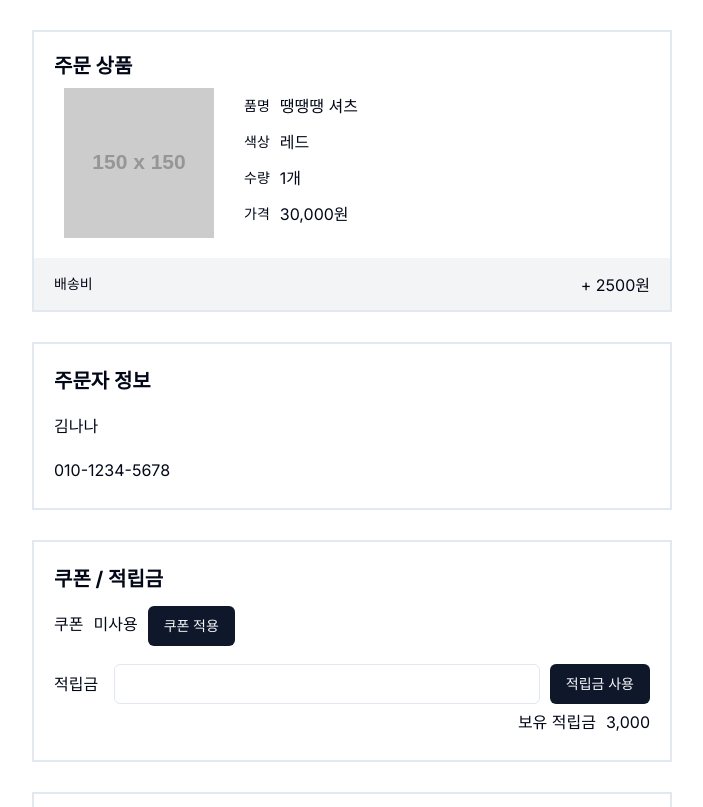
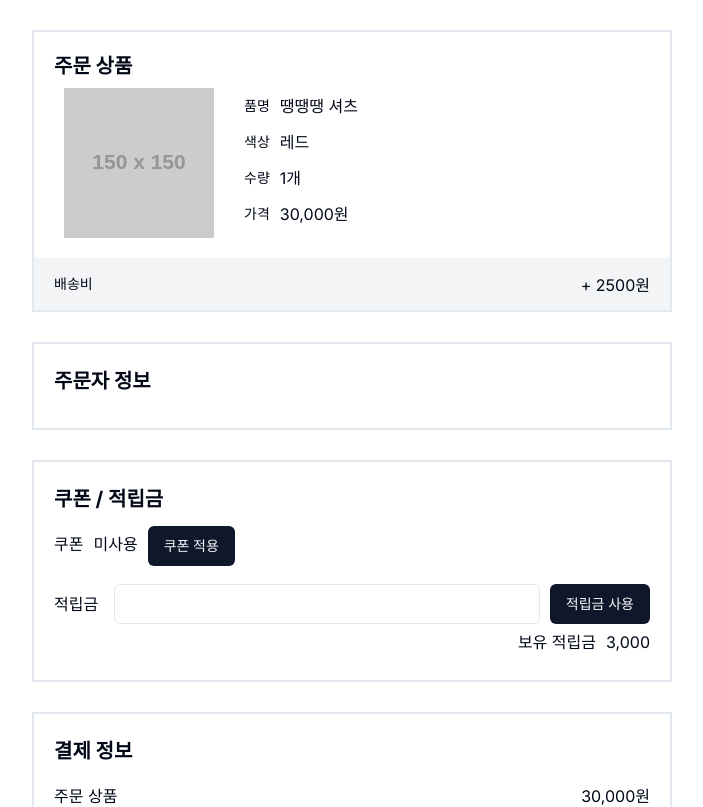
Before and after one commit to allone9425/devcamp, a Next.js app: page /pay in a window 1280 px wide. Shown: the top 807 px of the page, without its empty margins (288-991 px from the left). Built offline with nearby package versions, Linux system fonts and the light colour scheme.

Commit message:
feat : 결제페이지에서 현재 로그인한 유저의 이름과 연락처 가져오기

```diff
--- a/src/app/pay/page.tsx
+++ b/src/app/pay/page.tsx
@@ -11,8 +11,20 @@ import {
 import { Input } from "@/components/ui/input";
 import { Label } from "@/components/ui/label";
 import { RadioGroup, RadioGroupItem } from "@/components/ui/radio-group";
+import { useEffect, useState } from "react";
 import { useForm } from "react-hook-form";
 function Pay() {
+  const [userInfo, setUserInfo] = useState({ name: "", phone: "" });
+  useEffect(() => {
+    const storedUserInfo = localStorage.getItem("userInfo");
+    if (storedUserInfo) {
+      const parsedUserInfo = JSON.parse(storedUserInfo);
+      setUserInfo({
+        name: parsedUserInfo.username,
+        phone: parsedUserInfo.phone,
+      });
+    }
+  }, []);
   const form = useForm();
   return (
     <div className="w-1/2 mx-auto">
@@ -80,8 +92,8 @@ function Pay() {
               </FormLabel>
               <FormControl>
                 <>
-                  <h4 className=" ml-[20px]">김나나</h4>
-                  <h4 className=" ml-[20px] pb-[20px]">010-1234-5678</h4>
+                  <h4 className=" ml-[20px]">{userInfo.name}</h4>
+                  <h4 className=" ml-[20px] pb-[20px]">{userInfo.phone}</h4>
                   <FormMessage />
                 </>
               </FormControl>
```
